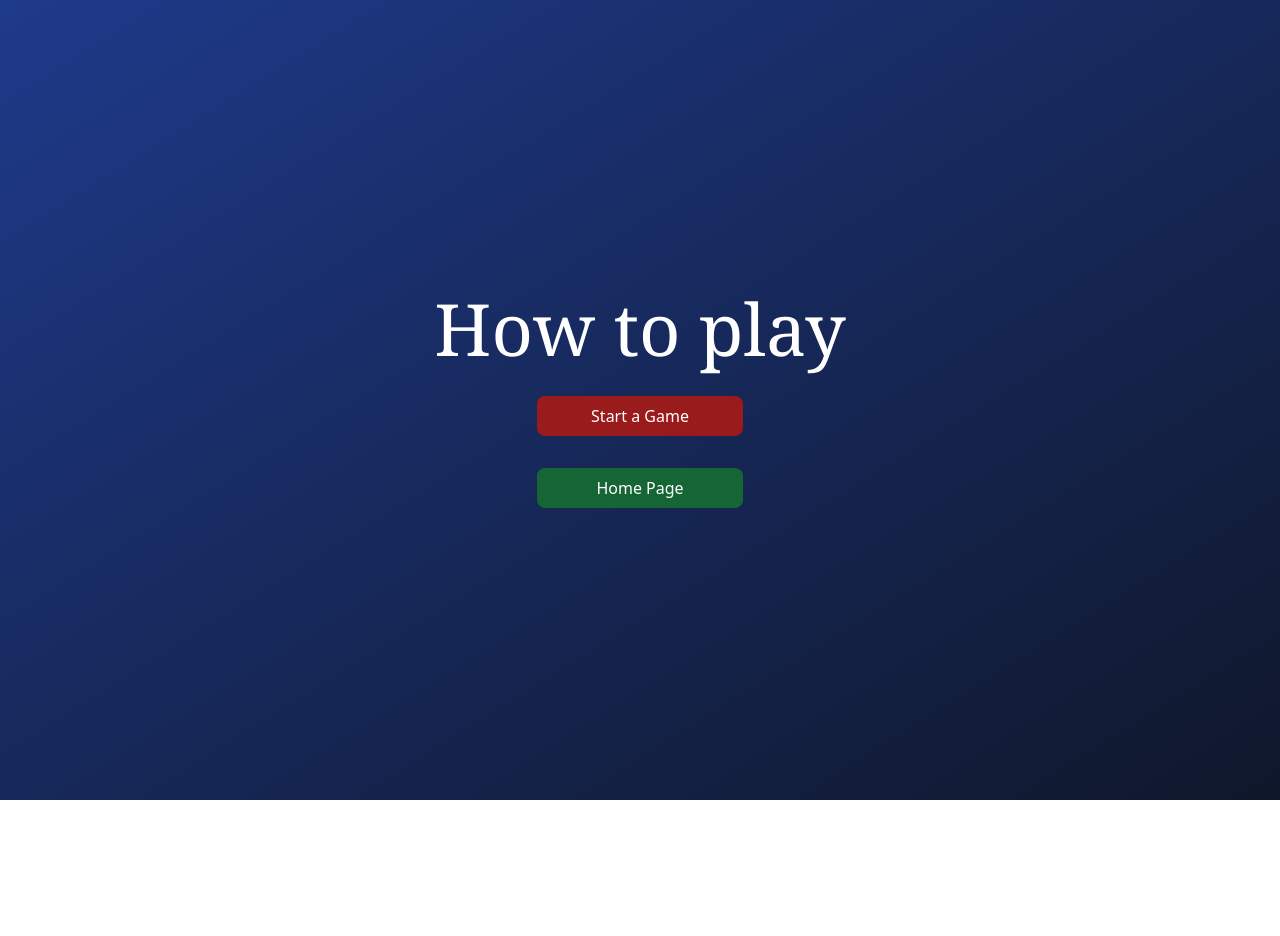
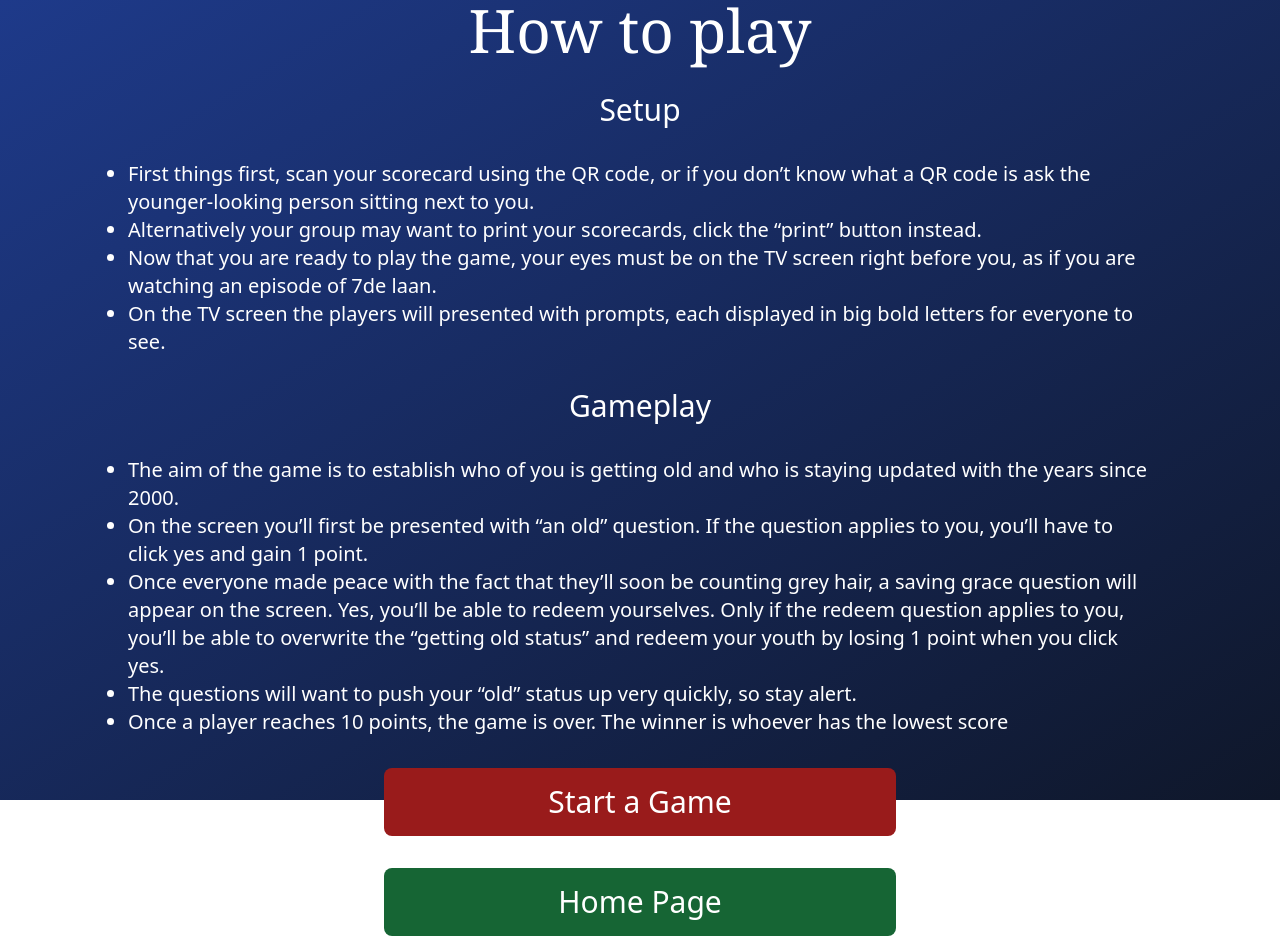
Before and after one commit to HendrikCrause/you-re-getting-old, a Vue app: page /rules in a window 1280 px wide. Before the commit the page ends 800 px from the top, so only its background shows below. Built offline with nearby package versions, Linux system fonts and the light colour scheme.

Commit message:
Rules page

```diff
--- a/src/views/HomePage.vue
+++ b/src/views/HomePage.vue
@@ -1,9 +1,9 @@
 <template>
     <BaseLayout>
-        <h1 class="font-serif text-center text-9xl text-white">You're Getting Old</h1>
-        <h3 class="text-center text-5xl text-red-700">Online Christmas edition</h3>
+        <h1 class="font-serif text-center text-8xl text-white">You're Getting Old</h1>
+        <h3 class="text-center text-4xl text-red-700">Online Christmas edition</h3>
 
-        <RouterLink to="/game/new" class="bg-red-800 rounded-lg w-1/2 p-5 text-white mt-8 text-5xl text-center">Start a Game</RouterLink>
-        <RouterLink to="/rules" class="bg-green-800 rounded-lg w-1/2 p-5 text-white text-5xl text-center">How to Play</RouterLink>
+        <RouterLink to="/game/new" class="bg-red-800 rounded-lg w-1/2 p-4 text-white mt-8 text-4xl text-center">Start a Game</RouterLink>
+        <RouterLink to="/rules" class="bg-green-800 rounded-lg w-1/2 p-4 text-white text-4xl text-center">How to Play</RouterLink>
     </BaseLayout>
 </template>
--- a/src/views/RulesPage.vue
+++ b/src/views/RulesPage.vue
@@ -1,8 +1,40 @@
+<script setup lang="ts">
+import { ref } from 'vue';
+
+
+const setupSteps = [
+    "First things first, scan your scorecard using the QR code, or if you don’t know what a QR code is ask the younger-looking person sitting next to you.",
+    "Alternatively your group may want to print your scorecards, click the “print” button instead.",
+    "Now that you are ready to play the game, your eyes must be on the TV screen right before you, as if you are watching an episode of 7de laan.",
+    "On the TV screen the players will presented with prompts, each displayed in big bold letters for everyone to see.",
+]
+
+const gameSteps = [
+    "The aim of the game is to establish who of you is getting old and who is staying updated with the years since 2000.",
+    "On the screen you’ll first be presented with “an old” question. If the question applies to you, you’ll have to click yes and gain 1 point.",
+    "Once everyone made peace with the fact that they’ll soon be counting grey hair, a saving grace question will appear on the screen. Yes, you’ll be able to redeem yourselves. Only if the redeem question applies to you, you’ll be able to overwrite the “getting old status” and redeem your youth by losing 1 point when you click yes.",
+    "The questions will want to push your “old” status up very quickly, so stay alert.",
+    "Once a player reaches 10 points, the game is over. The winner is whoever has the lowest score",
+]
+
+</script>
+
 <template>
     <BaseLayout>
-        <h1 class="font-serif text-center text-7xl text-white">How to play</h1>
+        <h1 class="font-serif text-center text-6xl text-white">How to play</h1>
 
-        <RouterLink to="/game/new" class="bg-red-800 rounded-lg w-1/2 p-2 text-white text-center">Start a Game</RouterLink>
-        <RouterLink to="/" class="bg-green-800 rounded-lg w-1/2 p-2 text-white text-center">Home Page</RouterLink>
+        <h3 class="text-white text-3xl">Setup</h3>
+        <ul class="text-white text-xl list-disc max-w-screen-lg">
+            <li v-for="step in setupSteps" :key="step">{{ step }}</li>
+        </ul>
+
+        <h3 class="text-white text-3xl">Gameplay</h3>
+        <ul class="text-white text-xl list-disc max-w-screen-lg">
+            <li v-for="step in gameSteps" :key="step">{{ step }}</li>
+        </ul>
+
+        <RouterLink to="/game/new" class="bg-red-800 rounded-lg w-1/2 p-4 text-white text-center text-3xl">Start a Game
+        </RouterLink>
+        <RouterLink to="/" class="bg-green-800 rounded-lg w-1/2 p-4 text-white text-center text-3xl">Home Page</RouterLink>
     </BaseLayout>
 </template>
```
